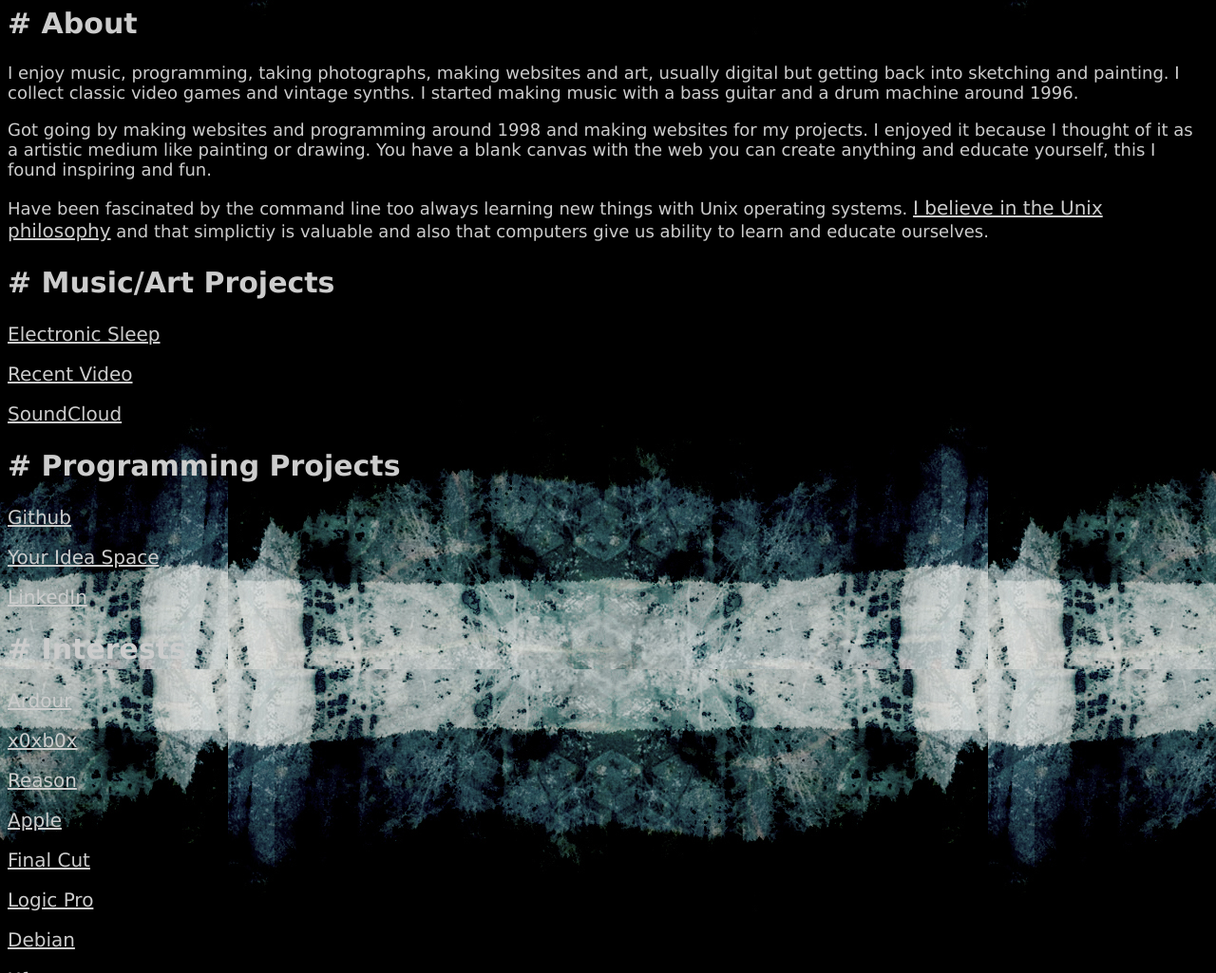
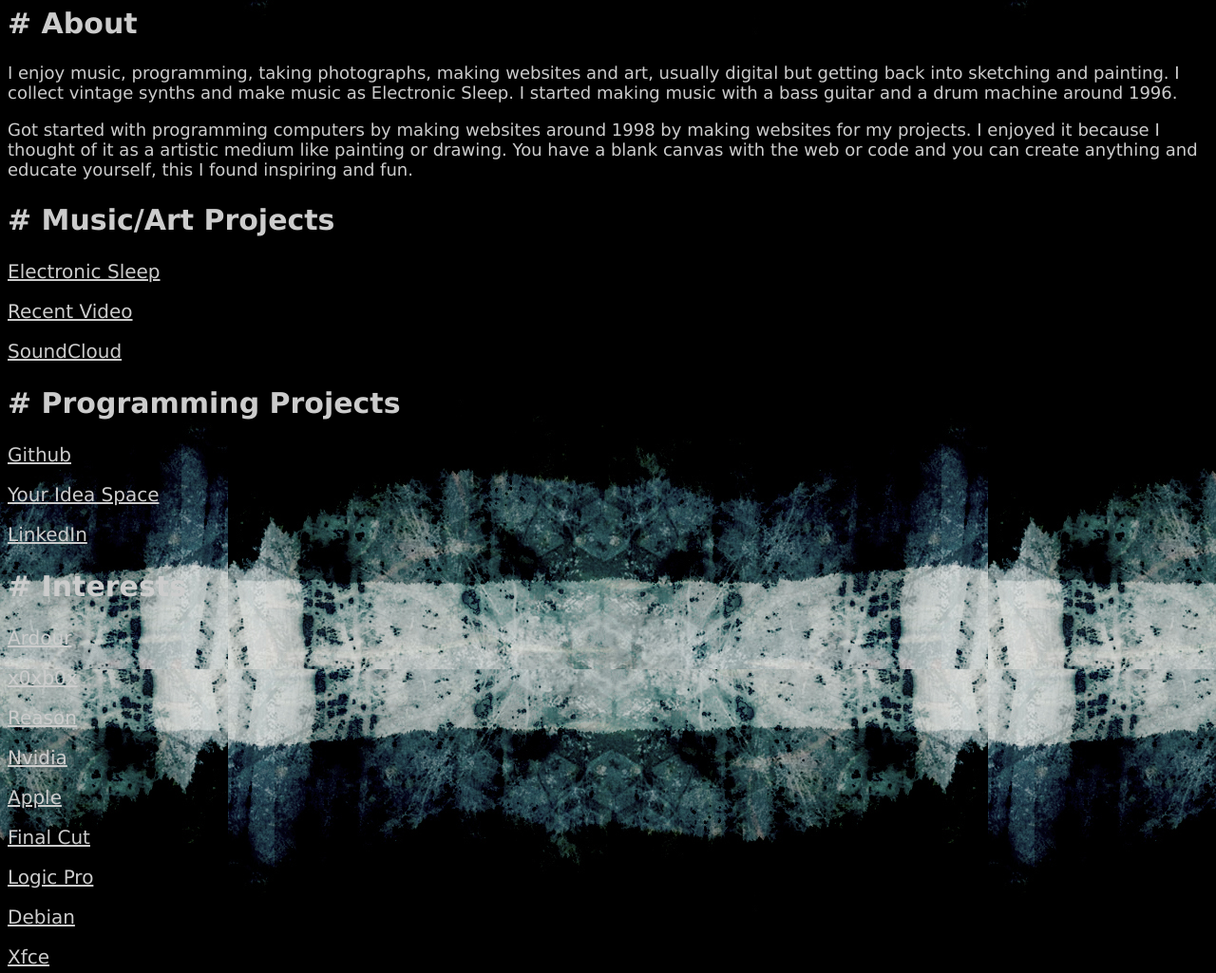
Before and after one commit to electronicsleep/CGR.Name, a plain HTML site: page index.html in a window 1280 px wide. Shown: the part 219-1244 px from the top of the page at 95% size. Drawn offline with Linux system fonts and the light colour scheme.

Commit message:
better flow

```diff
--- a/index.html
+++ b/index.html
@@ -46,11 +46,9 @@
  <h1>Hello.</h1>
 
  <h2># About</h2>
- <p>I enjoy music, programming, taking photographs, making websites and art, usually digital but getting back into sketching and painting. I collect classic video games and vintage synths. I started making music with a bass guitar and a drum machine around 1996.
+ <p>I enjoy music, programming, taking photographs, making websites and art, usually digital but getting back into sketching and painting. I collect vintage synths and make music as Electronic Sleep. I started making music with a bass guitar and a drum machine around 1996.
 
- <p>Got going by making websites and programming around 1998 and making websites for my projects. I enjoyed it because I thought of it as a artistic medium like painting or drawing. You have a blank canvas with the web you can create anything and educate yourself, this I found inspiring and fun.
-
- <p>Have been fascinated by the command line too always learning new things with Unix operating systems. <a href="https://en.wikipedia.org/wiki/Unix_philosophy" target="_blank">I believe in the Unix philosophy</a> and that simplictiy is valuable and also that computers give us ability to learn and educate ourselves.
+ <p>Got started with programming computers by making websites around 1998 by making websites for my projects. I enjoyed it because I thought of it as a artistic medium like painting or drawing. You have a blank canvas with the web or code and you can create anything and educate yourself, this I found inspiring and fun.
 
  <h2># Music/Art Projects</h2>
 
@@ -69,6 +67,7 @@
  <p><a href="https://ardour.org" target="_blank">Ardour</a>
  <p><a href="http://www.ladyada.net/make/x0xb0x/" target="_blank">x0xb0x</a>
  <p><a href="https://www.propellerheads.se/en/reason" target="_blank">Reason</a>
+ <p><a href="http://www.nvidia.com" target="_blank">Nvidia</a>
  <p><a href="http://www.apple.com" target="_blank">Apple</a>
  <p><a href="http://www.apple.com/final-cut-pro" target="_blank">Final Cut</a>
  <p><a href="http://www.apple.com/logic-pro" target="_blank">Logic Pro</a>
@@ -85,6 +84,7 @@
  <p>In 2016 I built a Debian GNU Linux desktop computer for audio recording, games and 3d graphics:
  <p>These are the parts I used, everything works with Linux.
 
+
  <p>M-Audio Delta PCI (DELTA 1010LT) Sound Card
  <p>Intel Core BX80646I74790K i7-4790K Processor (8M Cache, up to 4.40 GHz)
  <p>ASUS ATX DDR3 2600 LGA 1150 Motherboards Z97-A/USB 3.1
```
